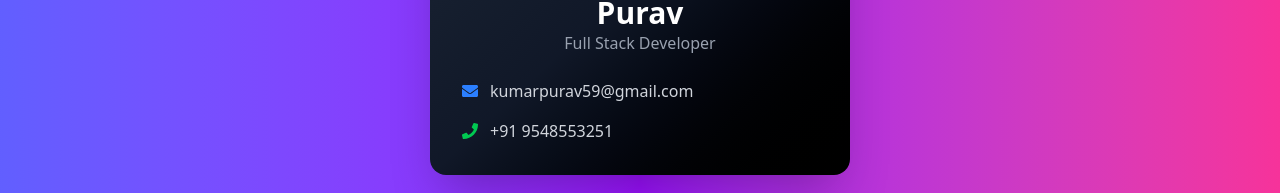
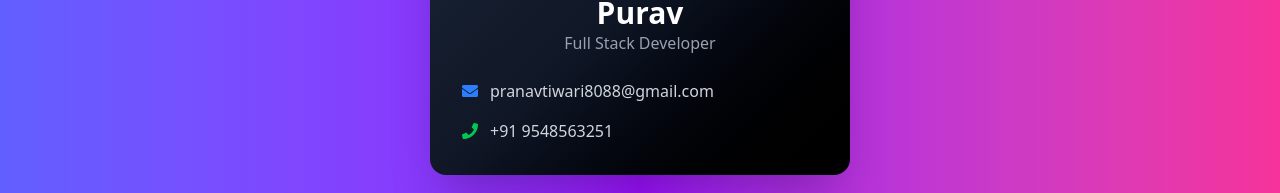
Before and after one commit to puravking/PortFolio-Website, a React (Vite) app in the folder portfolio/: page /about in a window 1280 px wide. Shown: the part 523-716 px from the top of the page. Built offline with nearby package versions, Linux system fonts and the light colour scheme.

Commit message:
third commit

```diff
--- a/portfolio/src/components/Profile.jsx
+++ b/portfolio/src/components/Profile.jsx
@@ -55,12 +55,12 @@ function Profile() {
                     <div className="flex items-center gap-3 text-gray-300 transition hover:text-blue-400">
                         <FaEnvelope className="text-blue-500" />
                         <a href="mailto:kumarpurav59@gmail.com" className="hover:text-blue-400 transition">
-                            kumarpurav59@gmail.com
+                            pranavtiwari8088@gmail.com
                         </a>
                     </div>
                     <div className="flex items-center gap-3 text-gray-300 transition hover:text-green-400">
                         <FaPhone className="text-green-500" />
-                        <span>+91 9548553251</span>
+                        <span>+91 9548563251</span>
                     </div>
                 </div>
 
```
